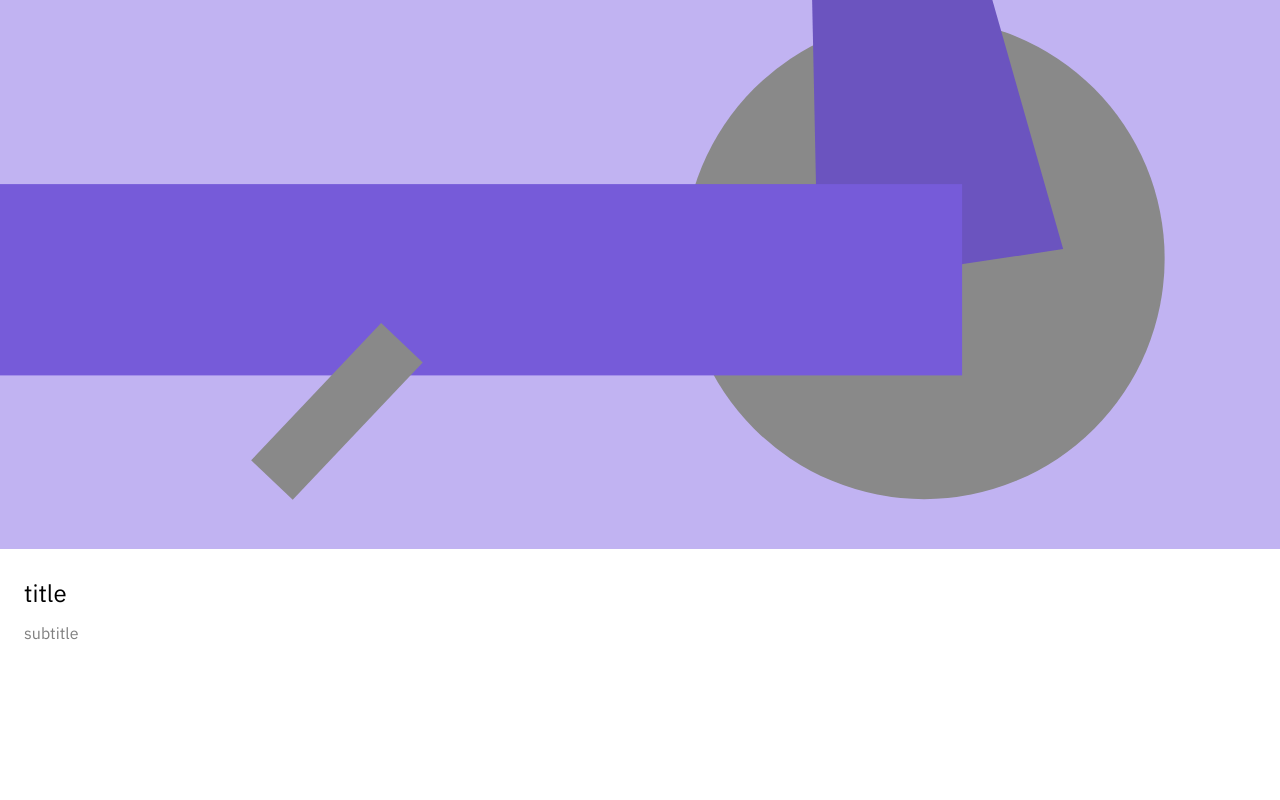
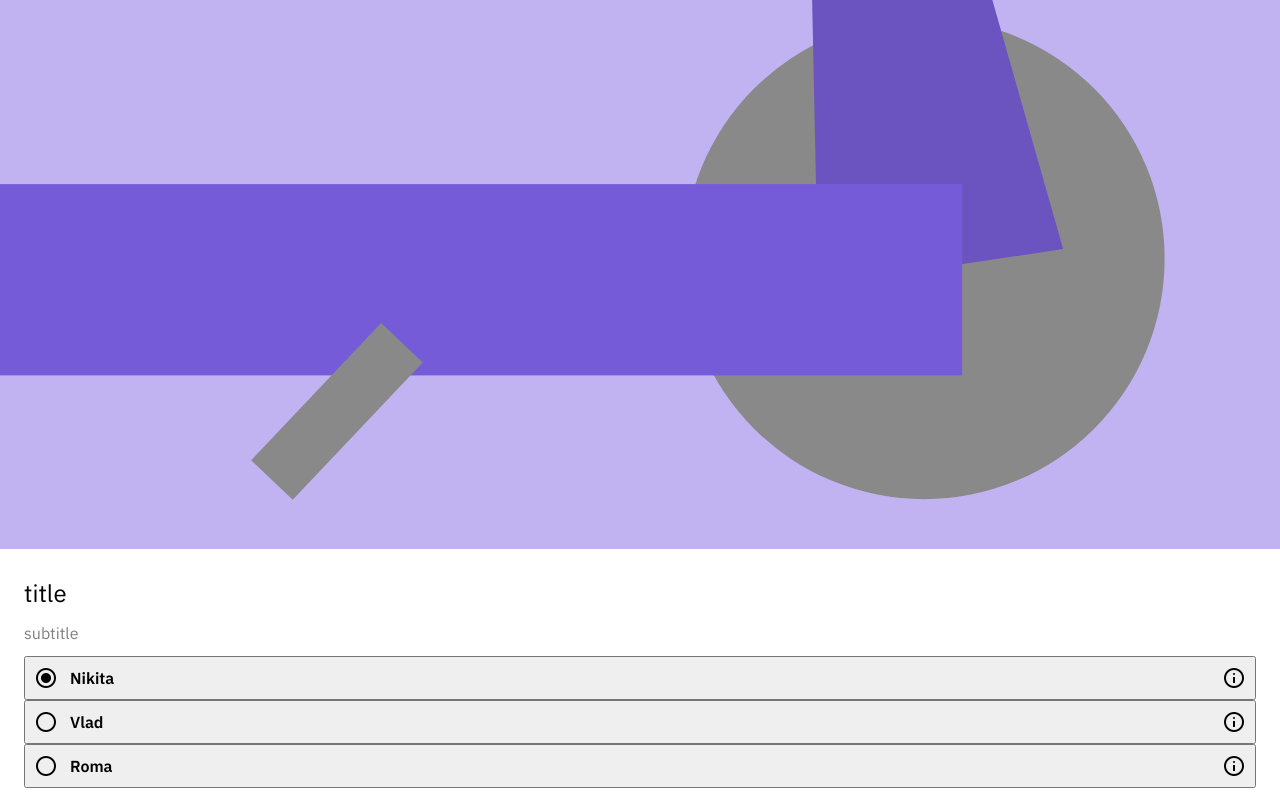
Before and after one commit to niktiin/utech-app, a Vue app: page /identific in a window 1280 px wide. Shown: the part 731-1531 px from the top of the page. Before the commit the page ends 1399 px from the top, so only its background shows below. Built offline with nearby package versions, Linux system fonts and the light colour scheme.

Commit message:
feat: radioButtonComponent update & import icons

```diff
--- a/public/index.html
+++ b/public/index.html
@@ -6,6 +6,7 @@
     <meta name="viewport" content="width=device-width,initial-scale=1.0">
     <link rel="icon" href="<%= BASE_URL %>favicon.ico">
     <link rel="preconnect" href="https://fonts.googleapis.com">
+    <link href="https://fonts.googleapis.com/css2?family=Material+Symbols+Outlined" rel="stylesheet" />
     <link rel="preconnect" href="https://fonts.gstatic.com" crossorigin>
     <link href="https://fonts.googleapis.com/css2?family=IBM+Plex+Sans:wght@400;500;600;700&display=swap" rel="stylesheet">
     <title><%= htmlWebpackPlugin.options.title %></title>
--- a/src/components/RadioButtonComponent.vue
+++ b/src/components/RadioButtonComponent.vue
@@ -1,9 +1,44 @@
 <template>
-  <div class="RadioButtonComponent"></div>
+  <button class="RadioButtonComponent" @click="emitEvent()">
+    <span
+      v-if="isSelect"
+      class="RadioButtonComponent__icon material-symbols-outlined"
+      >radio_button_checked</span
+    >
+    <span v-else class="RadioButtonComponent__icon material-symbols-outlined"
+      >radio_button_unchecked</span
+    >
+    <span class="RadioButtonComponent__label">{{ label }}</span>
+    <span class="RadioButtonComponent__subButton material-symbols-outlined"
+      >info</span
+    >
+  </button>
 </template>
 
 <script>
 export default {
   name: "RadioButtonComponent",
+  props: ["isSelect", "label"],
+  methods: {
+    emitEvent() {
+      this.$emit("select");
+    },
+  },
 };
 </script>
+
+<style lang="scss">
+.RadioButtonComponent {
+  display: flex;
+  align-items: center;
+  font-weight: 600;
+  justify-content: space-between;
+  width: 100%;
+  padding: 8px;
+  &__label {
+    margin: 0 24px 0 12px;
+    text-align: left;
+    flex-grow: 1;
+  }
+}
+</style>
--- a/src/views/IdentificView.vue
+++ b/src/views/IdentificView.vue
@@ -3,6 +3,13 @@
     <image-component />
     <div class="IdentificView__content">
       <text-component title="title" subtitle="subtitle" />
+      <radio-button-component
+        v-for="(label, index) in radioButtonLabels"
+        :key="index"
+        :isSelect="getRadioButtonSelectIndexEqual(index)"
+        @select="setRadioButtonSelectIndex(index)"
+        :label="label"
+      />
     </div>
     <navigation-component />
   </div>
@@ -12,6 +19,7 @@
 import NavigationComponent from "@/components/NavigationComponent.vue";
 import ImageComponent from "@/components/ImageComponent.vue";
 import TextComponent from "@/components/TextComponent.vue";
+import RadioButtonComponent from "@/components/RadioButtonComponent.vue";
 
 export default {
   name: "IdentificView",
@@ -19,6 +27,21 @@ export default {
     NavigationComponent,
     ImageComponent,
     TextComponent,
+    RadioButtonComponent,
+  },
+  data: function () {
+    return {
+      radioButtonSelectIndex: 0,
+      radioButtonLabels: ["Nikita", "Vlad", "Roma"],
+    };
+  },
+  methods: {
+    getRadioButtonSelectIndexEqual(selfIndex) {
+      return this.radioButtonSelectIndex == selfIndex;
+    },
+    setRadioButtonSelectIndex(selfIndex) {
+      this.radioButtonSelectIndex = selfIndex;
+    }
   },
 };
 </script>
```
